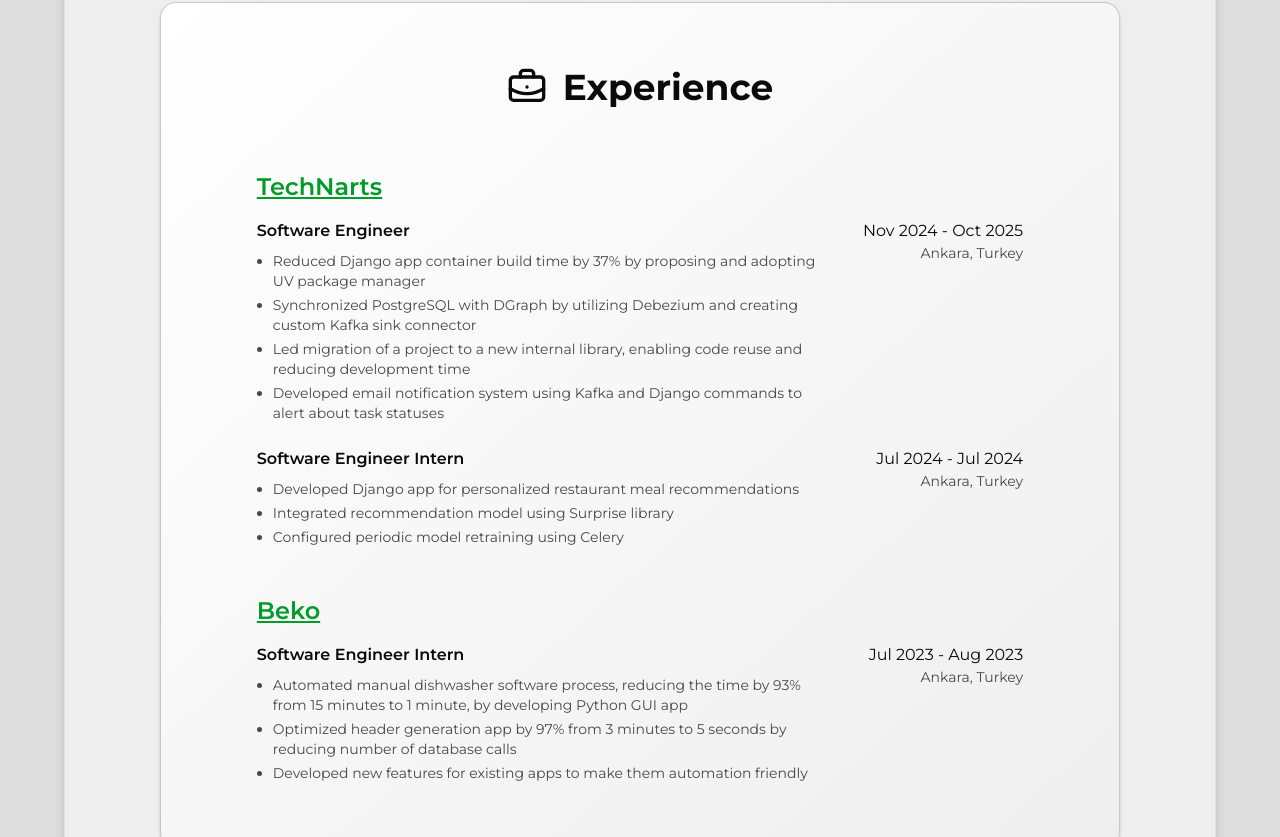
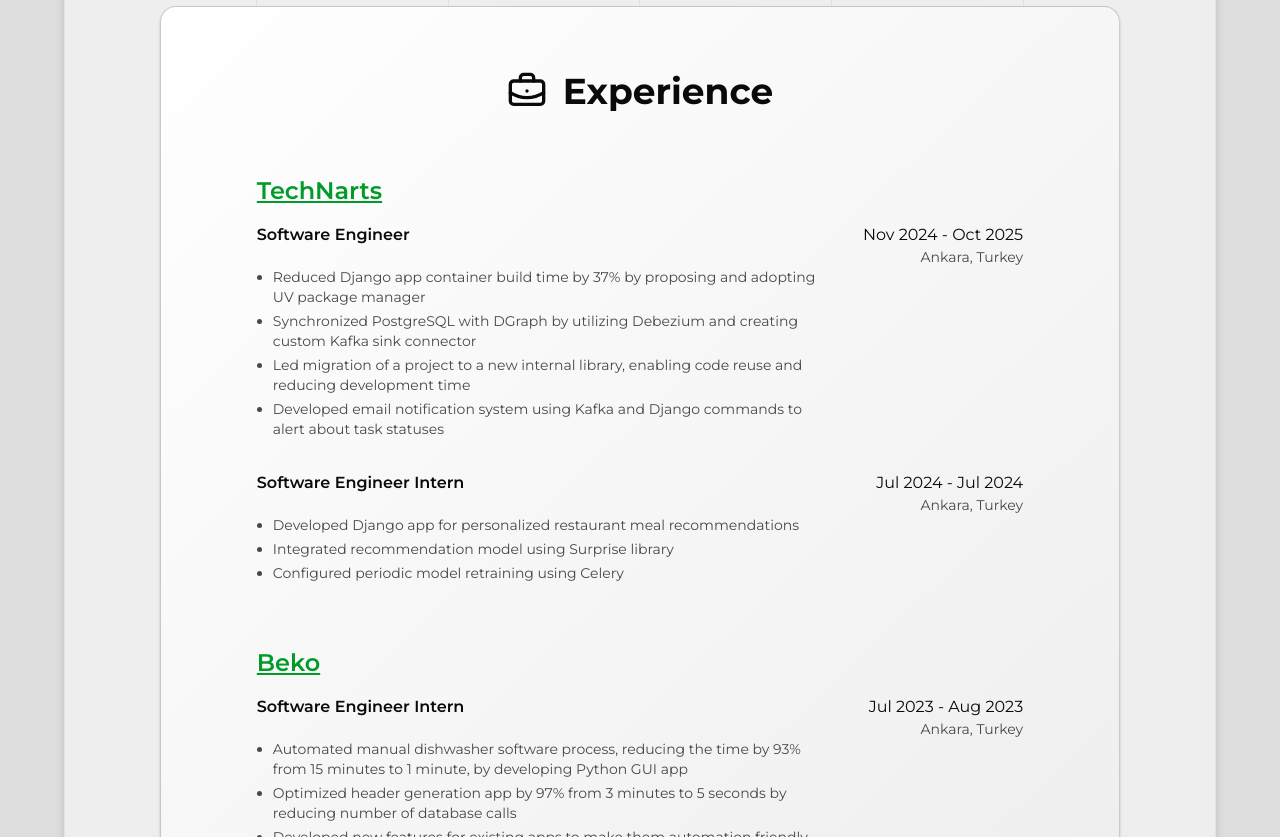
Before and after one commit to Akbro23/akbro23.github.io, a Next.js app: page / in a window 1280 px wide. Shown: the part 2723-3560 px from the top of the page. Built offline with nearby package versions, Linux system fonts and the light colour scheme.

Commit message:
minor fix: layout adjustments

```diff
--- a/components/education.tsx
+++ b/components/education.tsx
@@ -86,7 +86,7 @@
         <p className="text-sm text-muted-foreground">{location}</p>
       </div>
     </div>
-    <ul className="pl-4 list-disc text-muted-foreground text-sm">
+    <ul className="pl-4 list-disc text-muted-foreground text-sm space-y-1">
       {highlights.map((hi, index) => (
         <li key={index}>{hi}</li>
       ))}
--- a/components/experience.tsx
+++ b/components/experience.tsx
@@ -56,7 +56,7 @@
           <BriefcaseBusiness className="w-10 h-10" />
           <h2 className="font-bold text-2xl lg:text-4xl">Experience</h2>
         </div>
-        <div className="mt-16 flex flex-col gap-12">
+        <div className="mt-16 flex flex-col gap-16">
           {experienceData.map((exp, index) => (
             <ExperienceCard
               key={index}
@@ -91,19 +91,11 @@
         {company}
       </h3>
     </Link>
-    <div className="mt-4 flex flex-col gap-6">
+    <div className="mt-4 flex flex-col gap-8">
       {positions.map((position, index) => (
         <div key={index} className="flex flex-col gap-2 lg:gap-0">
-          <div className="flex flex-col lg:flex-row lg:justify-between gap-1 lg:gap-8">
-            <div className="flex flex-col gap-2">
-              <p className="font-semibold">{position.name}</p>
-              <ul className="pl-4 list-disc text-muted-foreground text-sm space-y-1 hidden lg:block">
-                {position.highlights.map((hi, i) => (
-                  <li key={i}>{hi}</li>
-                ))}
-              </ul>
-            </div>
-
+          <div className="flex flex-col lg:flex-row lg:justify-between gap-2">
+            <p className="font-semibold">{position.name}</p>
             <div className="lg:text-right whitespace-nowrap">
               <p>{position.duration}</p>
               <p className="text-sm text-muted-foreground">
@@ -111,7 +103,7 @@
               </p>
             </div>
           </div>
-          <ul className="pl-4 list-disc text-muted-foreground text-sm space-y-1 lg:hidden">
+          <ul className="pl-4 list-disc text-muted-foreground text-sm space-y-1 lg:w-3/4">
             {position.highlights.map((hi, i) => (
               <li key={i}>{hi}</li>
             ))}
```
